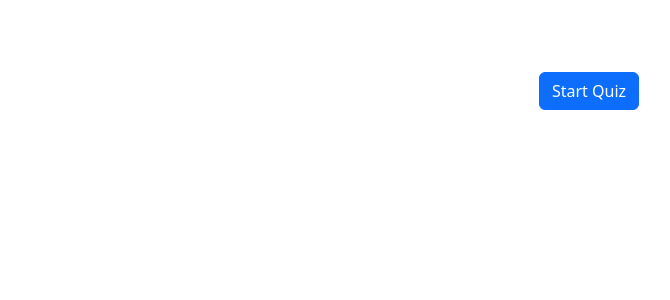
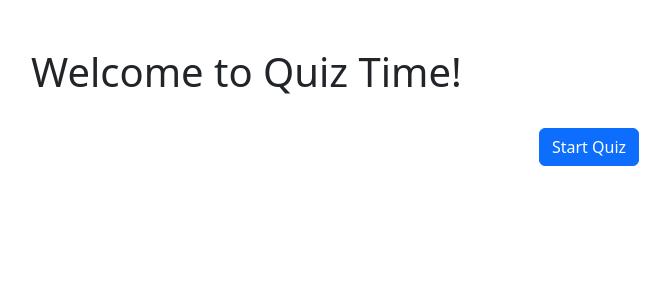
Before and after one commit to Johngoldade/Quiz-Time, a React (Vite) app in the folder client/: page / in a window 1280 px wide. Shown: the top 300 px of the page, without its empty margins (51-721 px from the left). Built offline with nearby package versions, Linux system fonts and the light colour scheme.

Commit message:
Updated the Welcome screen

```diff
--- a/client/index.html
+++ b/client/index.html
@@ -4,7 +4,7 @@
     <meta charset="UTF-8" />
     <link rel="icon" type="image/svg+xml" href="/vite.svg" />
     <meta name="viewport" content="width=device-width, initial-scale=1.0" />
-    <title>React Tech Quiz</title>
+    <title>Quiz Time 🤯</title>
     <link href="https://fonts.googleapis.com/css2?family=Rubik+Mono+One&family=Rubik:ital,wght@0,400;1,300&display=swap"
     rel="stylesheet">
   </head>
--- a/client/src/components/Quiz.tsx
+++ b/client/src/components/Quiz.tsx
@@ -46,11 +46,16 @@ const Quiz = () => {
 
   if (!quizStarted) {
     return (
-      <div className="p-4 text-center">
-        <button className="btn btn-primary d-inline-block mx-auto" onClick={handleStartQuiz}>
-          Start Quiz
-        </button>
-      </div>
+      <>
+        <div>
+          <h1>Welcome to Quiz Time!</h1>
+        </div>
+        <div className="p-4 text-center">
+          <button className="btn btn-primary d-inline-block mx-auto" onClick={handleStartQuiz}>
+            Start Quiz
+          </button>
+        </div>
+      </>
     );
   }
 
```
